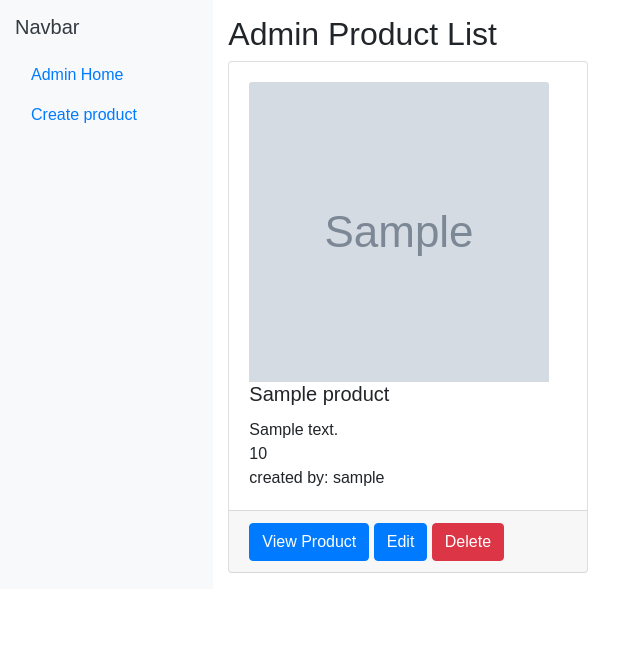
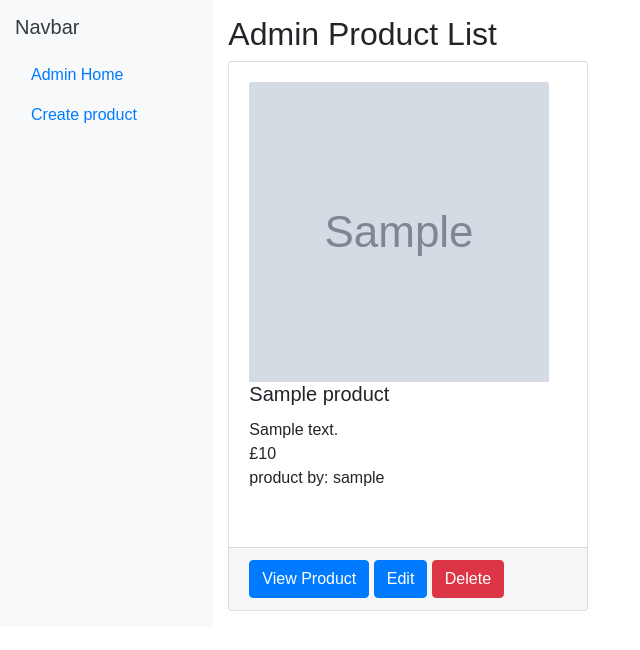
Before and after one commit to danilofonsecabs/WM278-Assignment-1, a Flask app: template wmgzon/templates/admin/view_products_admin.html in a window 1280 px wide. Shown: the part 59-709 px from the top of the page, without its empty margins (0-640 px from the left). Run offline with Flask 3, Linux system fonts and the light colour scheme; the template is opened without the code that fills it: most values are stand-ins (such as "Sample title", 1, 10 or a date in 2020); grey boxes marked "Sample" are stand-in pictures.

Commit message:
final styling changes

```diff
--- a/wmgzon/__init__.py
+++ b/wmgzon/__init__.py
@@ -2,9 +2,6 @@ from flask import Flask, render_template, current_app, request
 import sqlite3
 from markupsafe import escape
 import os
-
-
-
 
 def create_app(test_config=None):
     # create and configure the app
@@ -16,7 +13,6 @@ def create_app(test_config=None):
         app.config.from_mapping(
             SECRET_KEY='dev',
             DATABASE=os.path.join(app.instance_path, 'wmgzon.sqlite'),
-             # Define allowed extensions
 
         )
         app.config['UPLOAD_FOLDER'] = UPLOAD_FOLDER
@@ -38,7 +34,6 @@ def create_app(test_config=None):
     def home():
         return "Hello! this is checking whether the website is functional <h1>HELLO</h1>"
 
-
     from . import db
     db.init_app(app)
 
--- a/wmgzon/admin_page.py
+++ b/wmgzon/admin_page.py
@@ -138,7 +138,8 @@ def create_product_grocery(product_id):
         # Insert data into the grocery table
         db = get_db()
         db.execute(
-            'INSERT INTO grocery (product_id, gluten_free, vegan, dairy_free, baby_foods, bestseller, beer_wine, frozen, home_care, food_cupboard) VALUES (?, ?, ?, ?, ?, ?, ?, ?, ?, ?)',
+            'INSERT INTO grocery (product_id, gluten_free, vegan, dairy_free, baby_foods, bestseller, beer_wine, '
+            'frozen, home_care, food_cupboard) VALUES (?, ?, ?, ?, ?, ?, ?, ?, ?, ?)',
             (product_id, gluten_free, vegan, dairy_free, baby_food, bestseller, beer_wine, frozen, home_care, food_cupboard)
         )
         db.commit()
--- a/wmgzon/schema.sql
+++ b/wmgzon/schema.sql
@@ -18,9 +18,6 @@ CREATE TABLE product (
     price REAL NOT NULL,
     description TEXT,
     image_filename TEXT,
---     rating INTEGER NOT NULL,
---     in_stock BOOLEAN,
---     image BLOB NOT NULL,
     FOREIGN KEY (author_id) REFERENCES user (id)
 
 );
--- a/wmgzon/static/style.css
+++ b/wmgzon/static/style.css
@@ -7,7 +7,7 @@
 
 .datacard {
     width: 360px;
-    height: 512px;
+    height: 550px;
 }
 
 body {
--- a/wmgzon/templates/admin/view_products_admin.html
+++ b/wmgzon/templates/admin/view_products_admin.html
@@ -20,10 +20,17 @@
         {% for product in products %}
             <div class="col-md-4 mb-3">
                 <div class="card datacard">
-                <div class="card-body">
+                    <div class="card-body" style="max-height: 800px; overflow: hidden;">
                         <img src="static/images/{{ product['image_filename'] }}" class="card-img-top product-image" alt="product">
                         <h5 class="card-title">{{ product['title'] }}</h5>
-                  <p class="card-text">{{ product['description'] }} <br>{{ product['price'] }} <br> created by: {{ product['username'] }}</p>
+                        <p class="card-text">
+                            {% if product['description']|length <= 30 %}
+                                {{ product['description'] }}
+                            {% else %}
+                                {{ product['description'][:30] }}...
+                            {% endif %}
+                            <br>£{{ product['price'] }} <br> product by: {{ product['username'] }}
+                        </p>
                     </div>
                     <div class="card-footer">
                         <a href="{{ url_for('adminpage.view_product', product_id=product['id']) }}" class="btn btn-primary">View Product</a>
```
Also changed, not shown: wmgzon/templates/landingpage/grocery.html (+8 -1 lines), wmgzon/templates/landingpage/index.html (+8 -1 lines), instance/wmgzon.sqlite. Lines whose indentation alone changed are shown as unchanged.
